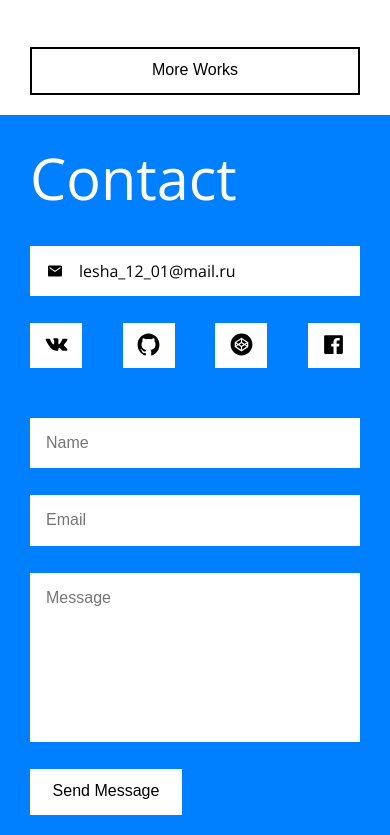
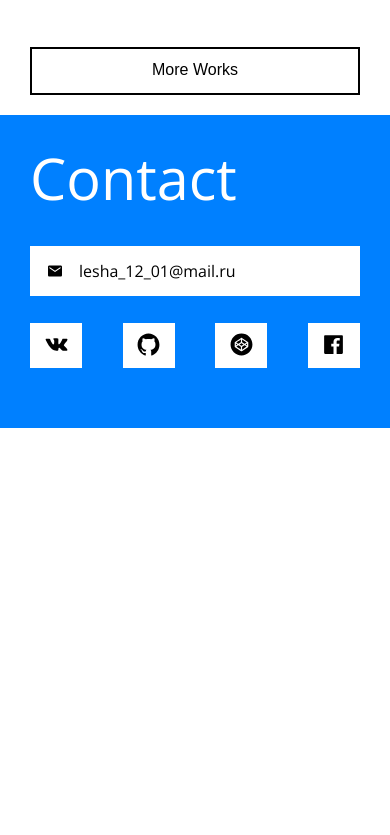
Before and after one commit to lesha1201/portfolio_2018, a website: page app/index.html in a window 390 px wide. Shown: the part 3229-4064 px from the top of the page. After the commit the page ends 3657 px from the top, so only its background shows below. Drawn offline with nearby package versions, Linux system fonts and the light colour scheme.

Commit message:
Remove contact form

```diff
--- a/app/index.html
+++ b/app/index.html
@@ -322,17 +322,7 @@
 
     <section class="section section--blue section--contact">
       <h1 class="section__heading section__heading--white">Contact</h1>
-      <div class="contact-grid">
-        <form class="contact-form" action="https://kontactr.com/user/lesha1201"
-          method="POST">
-          <input class="contact-form__input" type="text" name="name" id="contact_name"
-            placeholder="Name" />
-          <input class="contact-form__input" type="email" name="email" id="contact_email"
-            placeholder="Email" />
-          <textarea class="contact-form__textarea" placeholder="Message" name="message"></textarea>
-          <button type="submit" class="btn">Send Message</button>
-        </form>
-        <div class="contacts-info">
+      <div>
         <a class="btn email-btn" href="mailto:lesha_12_01@mail.ru">
           <ion-icon name="mail"></ion-icon>
           lesha_12_01@mail.ru
@@ -355,8 +345,6 @@
             <ion-icon name="logo-facebook"></ion-icon>
           </a>
         </div>
-
-        </div>
       </div>
     </section>
   </div>
--- a/app/scss/_queries.scss
+++ b/app/scss/_queries.scss
@@ -7,18 +7,6 @@
 
   .section {
     padding: 4% 15%;
-  }
-
-  .contact-form {
-    margin-right: 60px;
-  }
-
-  .contact-form__input {
-    flex: 100%;
-
-    &:not(:last-of-type) {
-      margin-right: 0px;
-    }
   }
 }
 
@@ -42,24 +30,6 @@
 
   .my-skills__skill {
     width: 140px;
-  }
-}
-
-@media only screen and (max-width: 1030px) {
-  .contact-form {
-    flex: 100%;
-    order: 2;
-    margin-right: 0;
-  }
-
-  .social-btns {
-    justify-content: flex-start;
-  }
-
-  .social-btns__btn {
-    &:not(:last-of-type) {
-      margin-right: 25px;
-    }
   }
 }
 
@@ -150,10 +120,6 @@
     padding: 20px 30px;
   }
 
-  .contact-form {
-    min-width: auto;
-  }
-
   .social-btns {
     flex-wrap: wrap;
     justify-content: space-between;
@@ -161,8 +127,9 @@
 
   .social-btns__btn {
     font-size: 25px;
+
     &:not(:last-of-type) {
-      margin-right: 0;
+      margin-right: 16px;
     }
   }
 
--- a/app/scss/styles.scss
+++ b/app/scss/styles.scss
@@ -298,46 +298,6 @@
 
 /*XXX End of Works Section XXX*/
 
-.contact-grid {
-  display: flex;
-  justify-content: space-between;
-  flex-wrap: wrap;
-}
-
-.contact-form {
-  flex: 2 1;
-  margin-right: 140px;
-  display: flex;
-  flex-wrap: wrap;
-  min-width: 300px;
-
-  & *:not(:last-child) {
-    margin-bottom: 27px;
-  }
-}
-
-.contact-form__input {
-  flex: 1;
-  padding: 1em;
-  border: none;
-
-  &:not(:last-of-type) {
-    margin-right: 40px;
-  }
-}
-
-.contact-form__textarea {
-  width: 100%;
-  height: 20vh;
-  padding: 1em;
-  border: none;
-  resize: none;
-}
-
-.contacts-info {
-  flex: 1 1;
-}
-
 .email-btn {
   display: flex;
   align-items: center;
@@ -357,8 +317,7 @@
 
 .social-btns {
   display: flex;
-  justify-content: space-between;
-  margin-bottom: 50px;
+  margin-bottom: 40px;
 }
 
 .social-btns__btn {
@@ -367,7 +326,7 @@
   line-height: 1;
 
   &:not(:last-of-type) {
-    margin-right: 10px;
+    margin-right: 27px;
   }
 }
 
```
Also changed, not shown: app/css/styles.css. Lines whose indentation alone changed are shown as unchanged.
